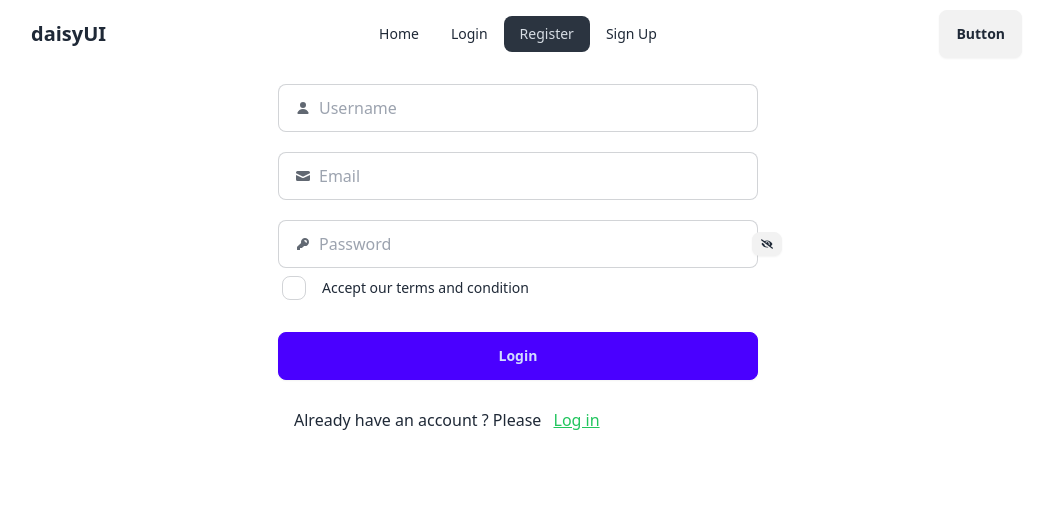
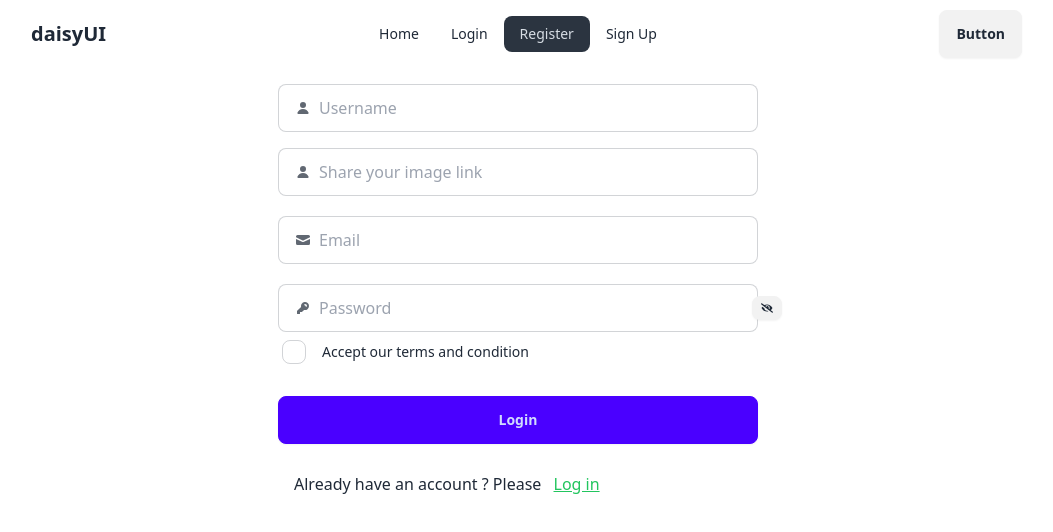
Before and after one commit to ALNoman78/Authentication-by-email, a React (Vite) app: page /register in a window 1280 px wide. Shown: the top 532 px of the page, without its empty margins (122-1175 px from the left). Built offline with nearby package versions, Linux system fonts and the light colour scheme.

Commit message:
create user and upload photo and name

```diff
--- a/src/components/Login/Login.jsx
+++ b/src/components/Login/Login.jsx
@@ -7,7 +7,7 @@ import { FaEye } from "react-icons/fa";
 import { FaEyeSlash } from "react-icons/fa";
 
 const Login = () => {
-    // const [user, setUser] = useState(null)
+    const [user, setUser] = useState(null)
     const [error, setError] = useState('')
     const [success, setSuccess] = useState(false)
     const [isVisible, setIsVisible] = useState(false)
@@ -29,6 +29,7 @@ const Login = () => {
         signInWithEmailAndPassword(auth, email, password)
             .then((result) => {
                 console.log(result.user)
+                setUser(result.user)
                 // forcefully login
                 if(!result.user.emailVerified){
                     setError('Please verify your email address')
@@ -60,7 +61,14 @@ const Login = () => {
         <div className="hero bg-base-200 min-h-screen">
             <div className="hero-content flex-col lg:flex-row-reverse">
                 <div className="text-center lg:text-left">
-                    <h1 className="text-5xl font-bold">Login now!</h1>
+                    <img src="" alt="" />
+                    {
+                        user && <img className='w-12 h-12 rounded-full ' src={user.photoURL}></img>
+                    }
+                    <h1 className="text-5xl font-bold">{
+                        user && <h3>{user.displayName
+}</h3>
+                }</h1>
                     <p className="py-6">
                         Provident cupiditate voluptatem et in. Quaerat fugiat ut assumenda excepturi exercitationem
                         quasi. In deleniti eaque aut repudiandae et a id nisi.
--- a/src/components/Register/Register.jsx
+++ b/src/components/Register/Register.jsx
@@ -1,6 +1,6 @@
 import React, { useState } from 'react'
 import PropTypes from 'prop-types'
-import { createUserWithEmailAndPassword, sendEmailVerification } from 'firebase/auth'
+import { createUserWithEmailAndPassword, sendEmailVerification, updateProfile } from 'firebase/auth'
 import auth from '../../firebase/firebase.init'
 import { FaEye } from "react-icons/fa";
 import { FaEyeSlash } from "react-icons/fa";
@@ -14,12 +14,13 @@ const Register = () => {
 
     const handleRegister = e => {
         e.preventDefault()
-        const email = e.target.email.value
-        const password = e.target.password.value
-        const username = e.target.username.value
+        const email = e.target.email.value;
+        const password = e.target.password.value;
+        const username = e.target.username.value;
+        const image = e.target.image.value;
         // terms and policy section
         const terms = e.target.terms.checked
-        console.log(email, password , username)
+        console.log(email, password , username , image)
 
         // checked mark sign
         if (!terms) {
@@ -49,7 +50,19 @@ const Register = () => {
                 // send verification email address
                 sendEmailVerification(auth.currentUser)
                     .then(res => console.log('verification email send'))
-            })
+            });
+
+            // update profile information
+
+            const profile = {
+                displayName : username,
+                photoURL : image
+            }
+
+            updateProfile(auth.currentUser , profile)
+            .then(res => console.log('updated profiled'))
+            .catch(error => console.log('user profile update error'))
+
             .catch(error => {
                 setError(error.message)
                 setSuccess(false)
@@ -68,6 +81,17 @@ const Register = () => {
                             d="M8 8a3 3 0 1 0 0-6 3 3 0 0 0 0 6ZM12.735 14c.618 0 1.093-.561.872-1.139a6.002 6.002 0 0 0-11.215 0c-.22.578.254 1.139.872 1.139h9.47Z" />
                     </svg>
                     <input type="text" className="grow" name='username' placeholder="Username" />
+                </label>
+                <label className="input input-bordered flex items-center gap-2 mt-4">
+                    <svg
+                        xmlns="http://www.w3.org/2000/svg"
+                        viewBox="0 0 16 16"
+                        fill="currentColor"
+                        className="h-4 w-4 opacity-70">
+                        <path
+                            d="M8 8a3 3 0 1 0 0-6 3 3 0 0 0 0 6ZM12.735 14c.618 0 1.093-.561.872-1.139a6.002 6.002 0 0 0-11.215 0c-.22.578.254 1.139.872 1.139h9.47Z" />
+                    </svg>
+                    <input type="text" className="grow" name='image' placeholder="Share your image link" />
                 </label>
                 <label className="input input-bordered flex items-center gap-2 my-5">
                     <svg
```
